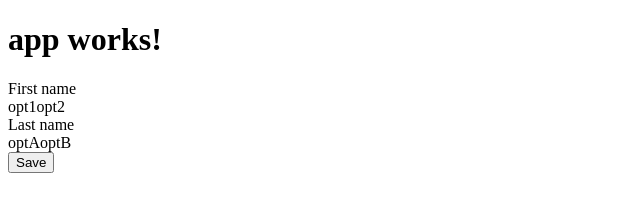
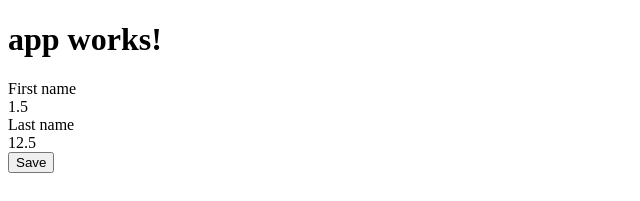
Before and after one commit to briguyd/prop-bets, an Angular app: page / in a window 1280 px wide. Shown: the top 201 px of the page, without its empty margins (0-640 px from the left). Built offline with nearby package versions, Linux system fonts and the light colour scheme.

Commit message:
i forgot how over unders work

```diff
--- a/src/app/questions/over-under-question/over-under-question.component.html
+++ b/src/app/questions/over-under-question/over-under-question.component.html
@@ -1 +1 @@
-{{question.options[0]}}{{question.options[1]}}
+{{question.median}}
--- a/src/app/questions/over-under-question/over-under-question.ts
+++ b/src/app/questions/over-under-question/over-under-question.ts
@@ -2,10 +2,10 @@ import { QuestionBase } from '../question-base';
 
 export class OverUnderQuestion extends QuestionBase<number> {
   controlType = 'over-under';
-  options: [string, string] = ['', ''];
+  median: number;
 
   constructor(options: {} = {}) {
     super(options);
-    this.options = options['options'] || [];
+    this.median = options['median'] || [];
   }
 }
--- a/src/app/questions/question.service.ts
+++ b/src/app/questions/question.service.ts
@@ -13,7 +13,7 @@ export class QuestionService {
         value: 'Bombasto',
         required: true,
         order: 1,
-        options: ['opt1', 'opt2']
+        median: 1.5
       }),
       new OverUnderQuestion({
         key: 'lastName',
@@ -21,7 +21,7 @@ export class QuestionService {
         value: 'LN1234',
         required: true,
         order: 2,
-        options: ['optA', 'optB']
+        median: 12.5
       })
     ];
     return questions.sort((a, b) => a.order - b.order);
```
